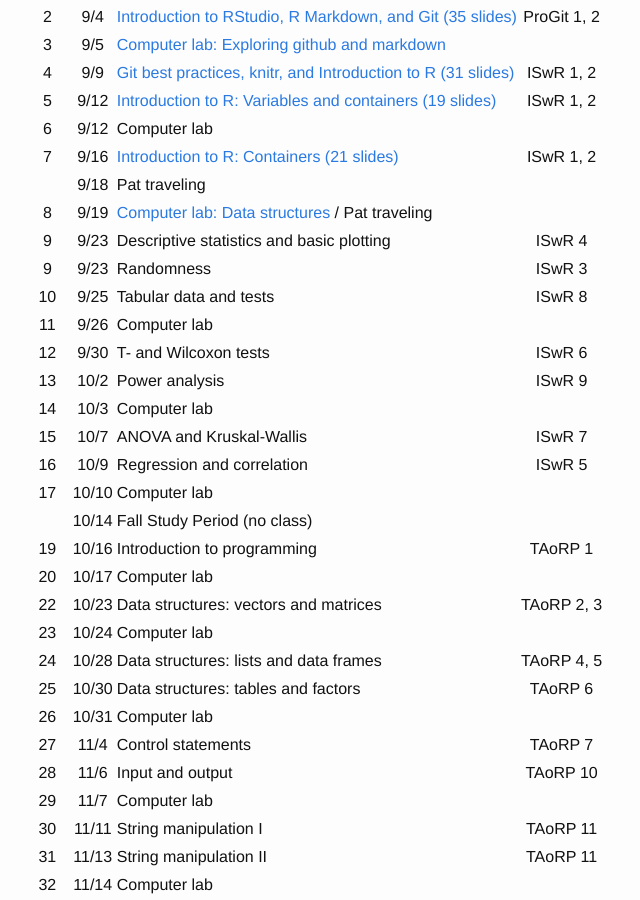
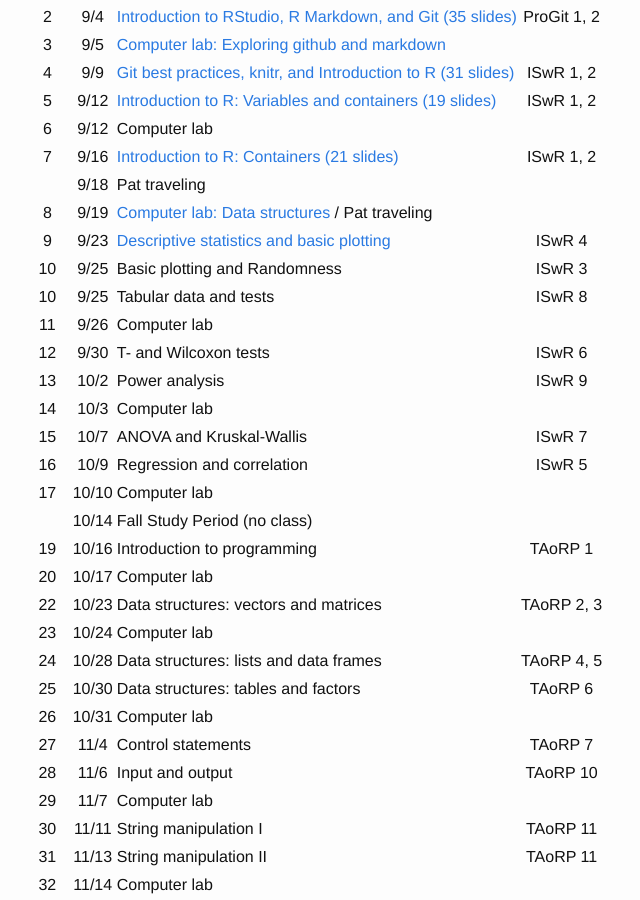
Before and after one commit to microbialinformatics/microbialinformatics.github.io, a Jekyll site: the page built from index.md, in a window 1280 px wide and 900 px high, scrolled down 1697 px. Shown: the whole window, without its empty margins (247-887 px from the left). Built offline with Jekyll 4.4.1, drawn with Linux system fonts in a browser that asks for light colours.

Commit message:
Added link for Lecture 6

```diff
--- a/index.md
+++ b/index.md
@@ -51,8 +51,8 @@
 7	|	9/16	|	[Introduction to R: Containers (21 slides)](slides/Lecture05)  | ISwR 1, 2
 	|	9/18	|   Pat traveling	|
 8	|	9/19	|	[Computer lab: Data structures](https://github.com/microbialinformatics/assignment02) / Pat traveling   |
-9   |   9/23    |	Descriptive statistics and basic plotting	|	ISwR 4
-9	|	9/23	|	Randomness		|	ISwR 3
+9   |   9/23    |	[Descriptive statistics and basic plotting](slides/Lecture06)	|	ISwR 4
+10	|	9/25	|	Basic plotting and Randomness		|	ISwR 3
 10	|	9/25	|	Tabular data and tests	|	ISwR 8
 11	|	9/26	|	Computer lab	|
 12	|	9/30	|	T- and Wilcoxon tests	|	ISwR 6
```
